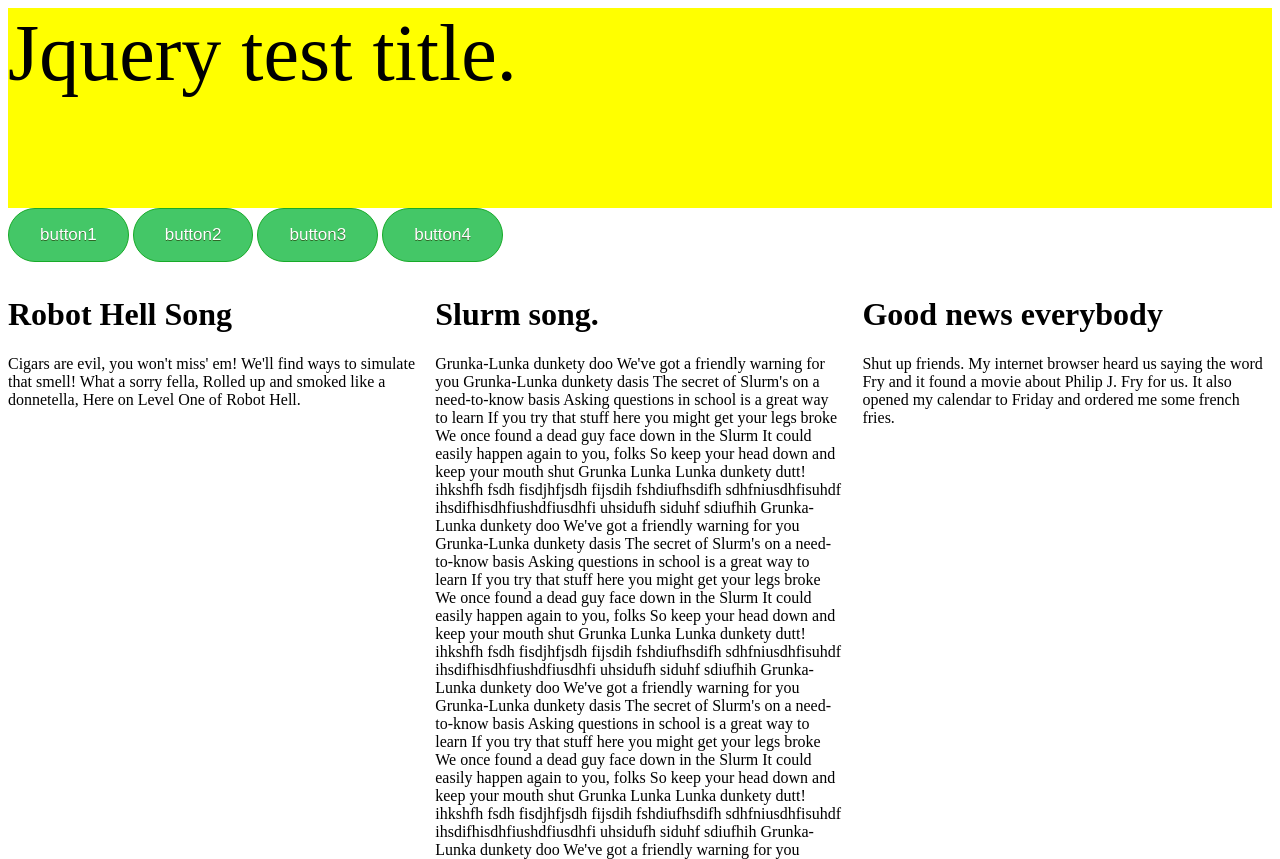
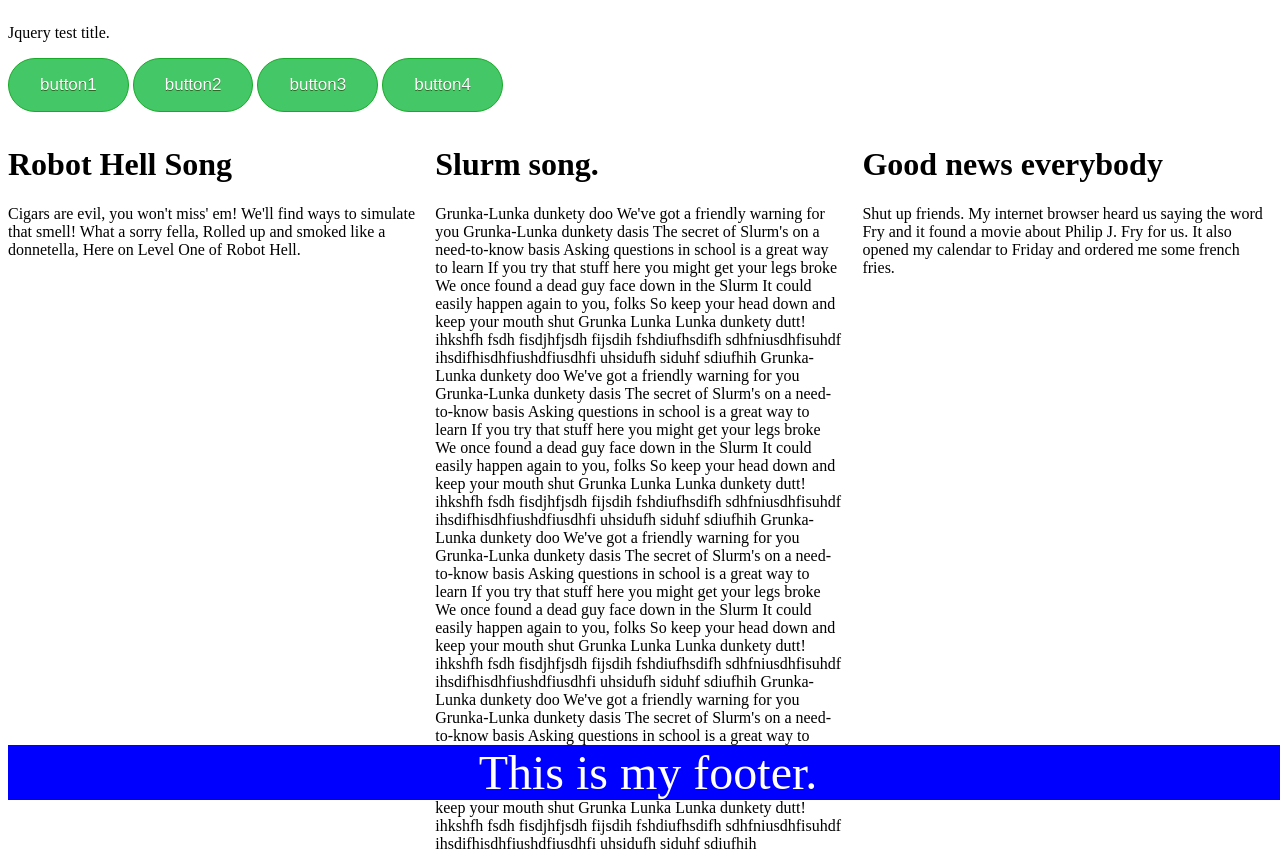
Before and after one commit to VasiliyRodin/jqueryTest, a plain HTML site: page index.html in a window 1280 px wide. Shown: the top 859 px of the page. Drawn offline with nearby package versions, Linux system fonts and the light colour scheme.

Commit message:
Added header and footer

```diff
--- a/index.html
+++ b/index.html
@@ -14,7 +14,11 @@ and open the template in the editor.
         <link rel="stylesheet" type="text/css" href="mycss.css">
     </head>
     <body>
-        <div id="header">Jquery test title.</div>
+        <div id="header">
+            <div class="wrap">
+                <p>Jquery test title.</p>
+            </div>
+        </div>
         <div>
             <a href="#" class="button">button1</a>
             <a href="#" class="button">button2</a>
@@ -54,6 +58,14 @@ and open the template in the editor.
             </div>
         </div>
 
+        <div id="footer">
+            <div class="wrap">
+                This is my footer.
+            </div>
+        </div>
+
+
+
         <!--
         <input id="testButton" type="button" value="Click Me to toggle"></input>
         <input id="fadeButton" type="button" value="Click Me to fade"></input>
--- a/mycss.css
+++ b/mycss.css
@@ -1,8 +1,22 @@
-#header{
-    text-align: left;
-    font-size: 5em;
-    background-color: yellow;
-    height: 200px;
+.wrap{
+    position: relative;
+    margin: 0 auto;
+    width:auto
+}
+
+#header, #footer{
+    width: 100%;
+    float: left;
+}
+
+#footer {
+    background-color: blue;
+    text-align: center;
+    font-size: 3em;
+    color: white;
+    position: fixed;
+    bottom:0;
+    z-index: 999999;
 }
 
 .button{
```
Also changed, not shown: page2.html (added, +5 -0 lines).
